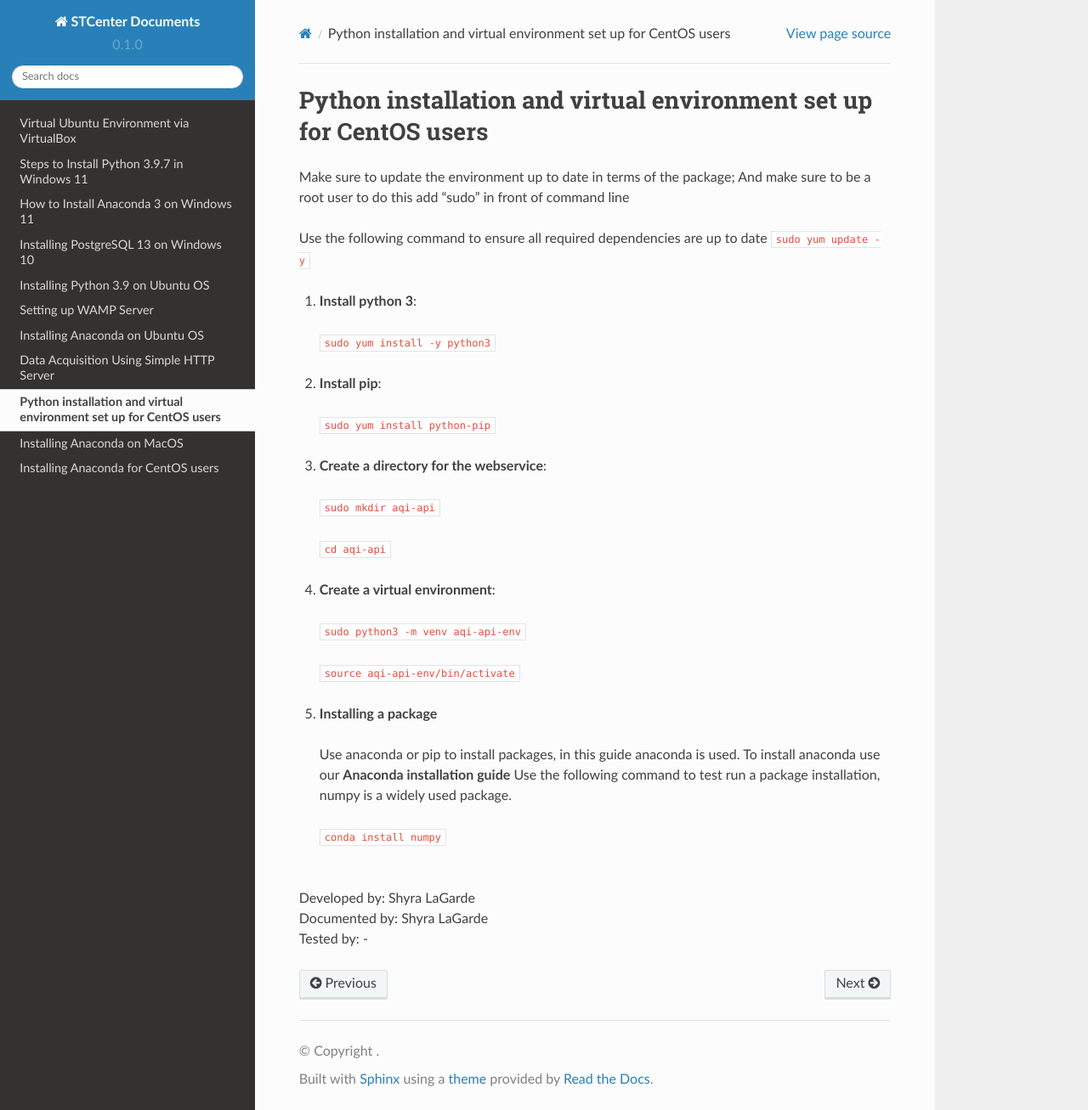
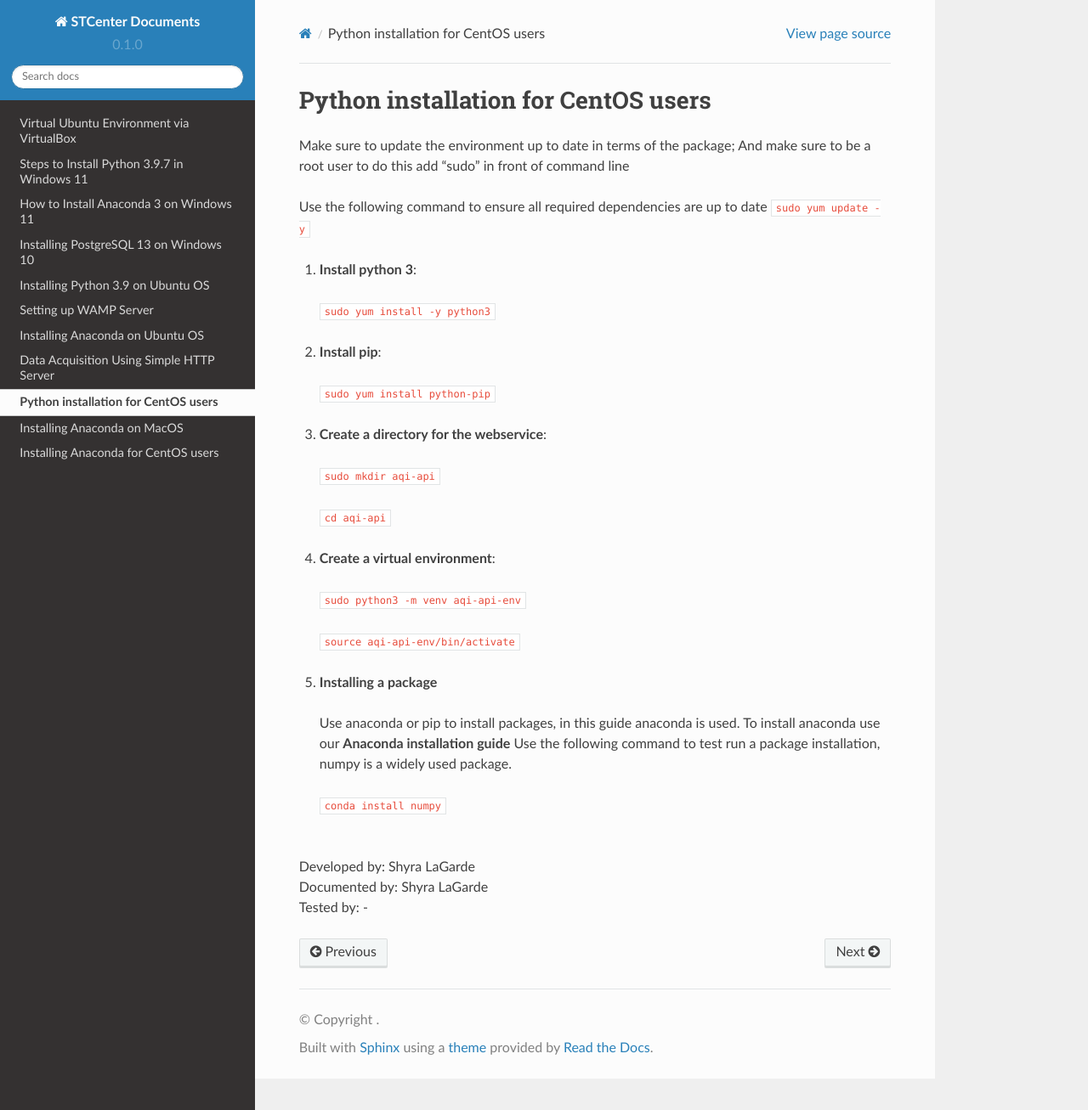
Before and after one commit to stccenter/STCenterDocs, a Sphinx documentation site: the page built from docs/source/Python-Installation-CentOS.rst, in a window 1280 px wide and 1307 px high. Shown: the whole window at 85% size. Built offline with Sphinx 7.4.7 and the Read the Docs theme 2.0.0, drawn with Linux system fonts in a browser that asks for light colours.

Commit message:
Update Python-Installation-CentOS.rst

```diff
--- a/docs/source/Python-Installation-CentOS.rst
+++ b/docs/source/Python-Installation-CentOS.rst
@@ -1,6 +1,6 @@
-====================================================================
-Python installation and virtual environment set up for CentOS users
-====================================================================
+========================================
+Python installation for CentOS users
+========================================
 
 Make sure to update the environment up to date in terms of the package; And make sure to be a root user to do this add “sudo” in front of command line
 
```
